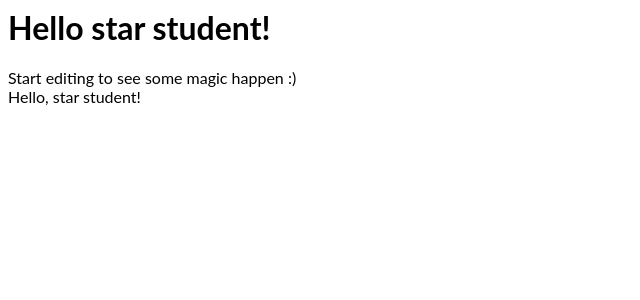
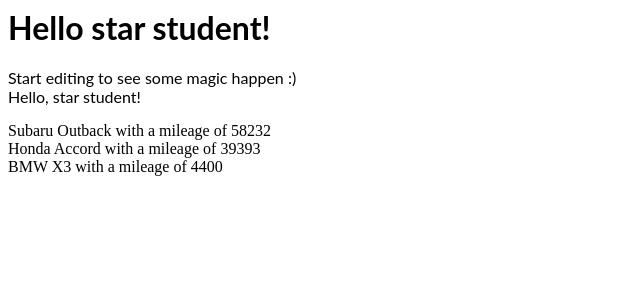
Before and after one commit to caglarcataloglu/angular-ivy-sololearn, an Angular app: page / in a window 1280 px wide. Shown: the top 300 px of the page, without its empty margins (0-640 px from the left). Built offline with nearby package versions, Linux system fonts and the light colour scheme.

Commit message:
2 files modified, 1 added

```diff
--- a/src/app/app.component.html
+++ b/src/app/app.component.html
@@ -4,3 +4,7 @@
   <br>
   Hello, {{name}}!
 </p>
+
+<div *ngFor="let car of cars">
+{{car.make}} {{car.model}}  with a mileage of {{car.miles}}
+</div>
--- a/src/app/app.component.ts
+++ b/src/app/app.component.ts
@@ -1,11 +1,16 @@
 import { Component, VERSION } from '@angular/core';
-
+import { Car } from './car';
 @Component({
   selector: 'my-app',
   templateUrl: './app.component.html',
   styleUrls: [ './app.component.css' ]
 })
 export class AppComponent  {
+
+  subaru: Car = {make: 'Subaru', model: 'Outback', miles: 58232};
+honda: Car = {make: 'Honda', model: 'Accord', miles: 39393};
+bmw: Car = {make: 'BMW', model: 'X3', miles: 4400};
+cars:Car[ ] = [this.subaru, this.honda, this.bmw];
 
 
   prefix= "I am a ";
--- /dev/null
+++ b/src/app/car.ts
@@ -0,0 +1,5 @@
+export interface Car {
+  make: string;
+  model: string;
+  miles: number;
+}
```
